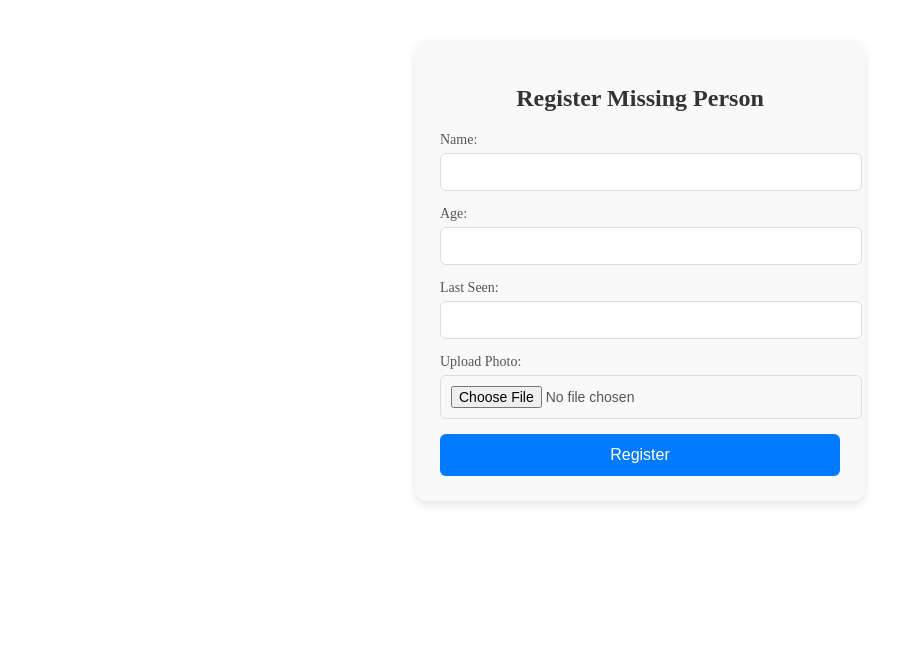
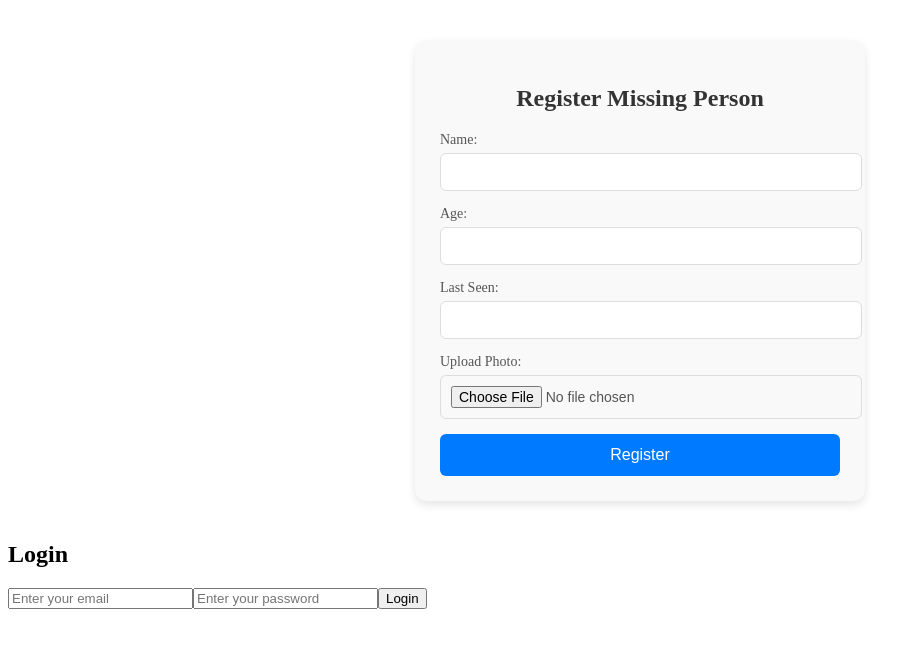
Before and after one commit to AiSharath/Missing-persons-app, a React (Vite) app in the folder frontend/: page / in a window 1280 px wide. Shown: the top 648 px of the page, without its empty margins (0-918 px from the left). Built offline with nearby package versions, Linux system fonts and the light colour scheme.

Commit message:
Updated the App.jsx

```diff
--- a/frontend/src/App.jsx
+++ b/frontend/src/App.jsx
@@ -1,9 +1,12 @@
 import Register from "./Register.jsx"
+import Login from "./Login.jsx";
+
 
 function App() {
   return (
     <>
       <Register/>
+      <Login/>
     </>
   );
 }
```
